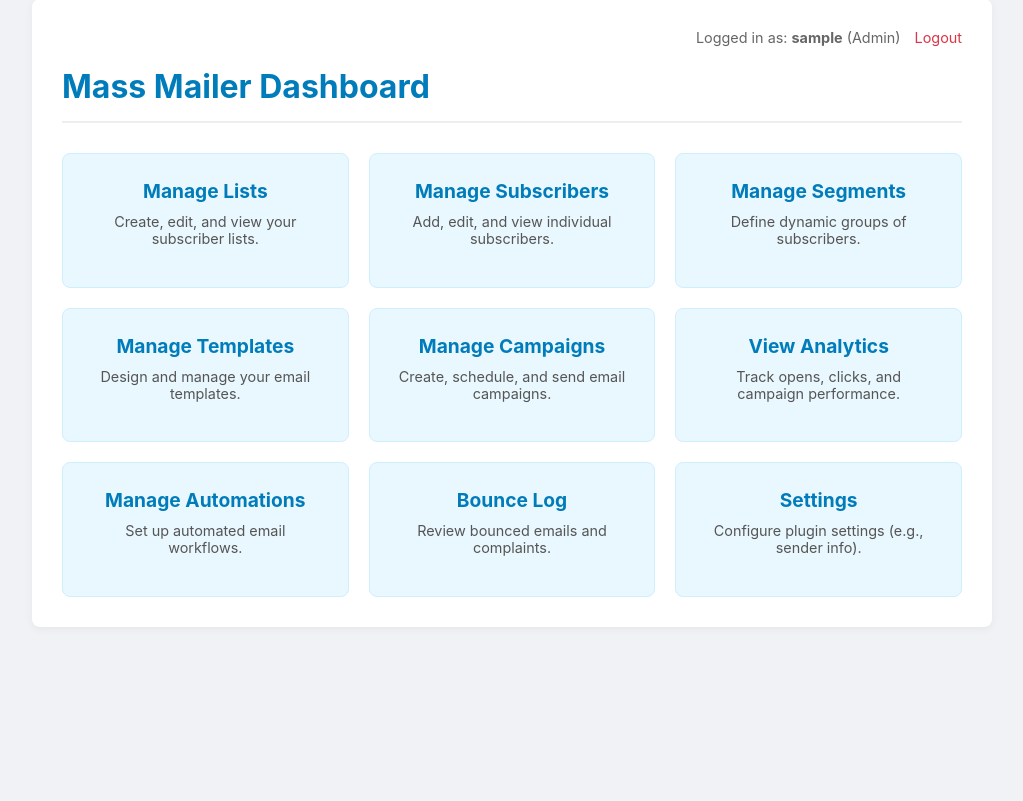
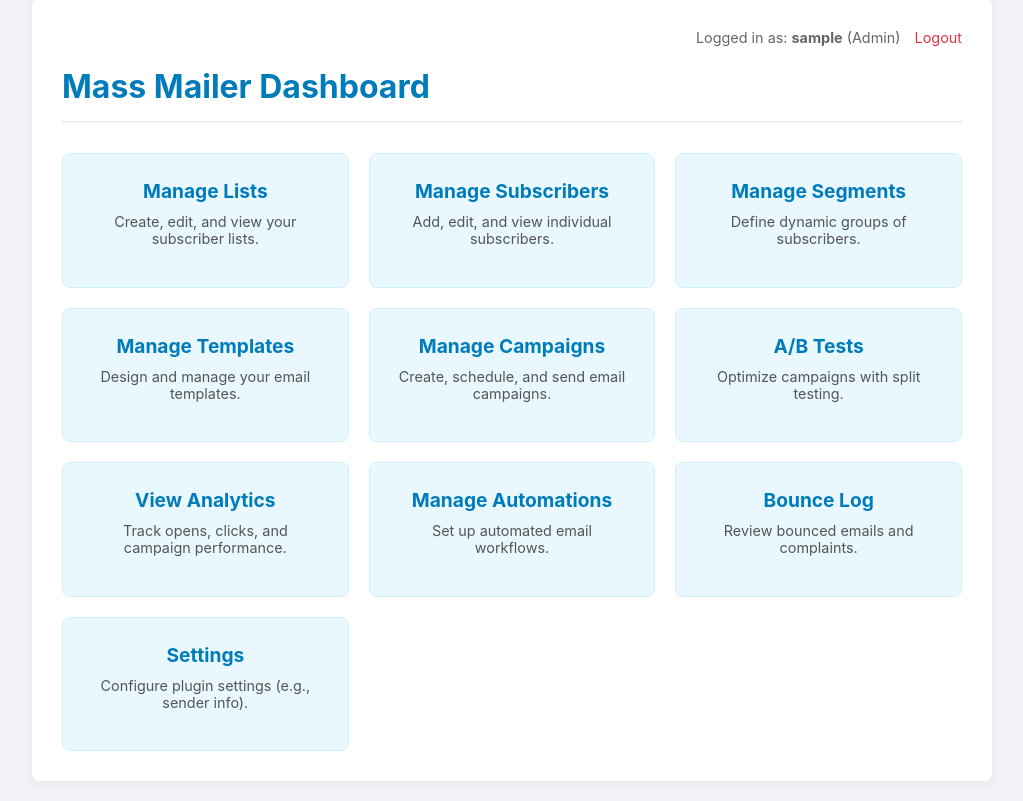
Before and after one commit to z3r0d4rkn3ss/MassMailer-WordpressPlugin-, a PHP site: page /mass-mailer/dashboard.php in a window 1280 px wide. Shown: the part 21-822 px from the top of the page, without its empty margins (128-1151 px from the left). Before the commit the page ends 648 px from the top, so only its background shows below. Run offline with PHP 8.4, Linux system fonts and the light colour scheme; the visitor is signed in with stand-in values (Sample User, id 1).

Commit message:
Update dashboard.php
Add A/B Tests Link

```diff
--- a/admin/dashboard.php
+++ b/admin/dashboard.php
@@ -4,7 +4,7 @@
  *
  * This file serves as the main entry point for the Mass Mailer admin area.
  * It provides an overview and navigation links to other admin pages.
- * Now includes authentication check and a link to Manage Segments.
+ * Now includes authentication check and a link to Manage A/B Tests.
  *
  * @package Mass_Mailer
  * @subpackage Admin
@@ -79,6 +79,10 @@ $current_user = $auth->getCurrentUser();
                 <p>Create, schedule, and send email campaigns.</p>
             </div>
             <div class="nav-item">
+                <a href="ab-tests.php">A/B Tests</a>
+                <p>Optimize campaigns with split testing.</p>
+            </div>
+            <div class="nav-item">
                 <a href="analytics.php">View Analytics</a>
                 <p>Track opens, clicks, and campaign performance.</p>
             </div>
```
